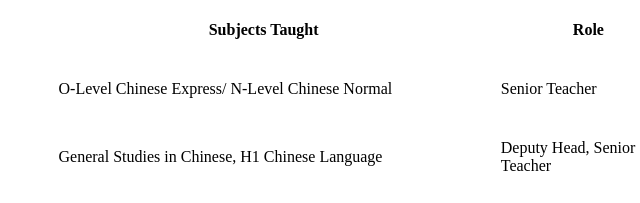
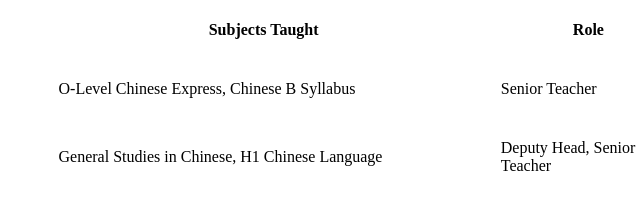
Before and after one commit to ErnestGan/cv, a plain HTML site: page index.html in a window 1280 px wide. Shown: the part 984-1187 px from the top of the page, 332-972 px from the left. Drawn offline with Linux system fonts and the light colour scheme.

Commit message:
fixed wrong info

```diff
--- a/index.html
+++ b/index.html
@@ -65,7 +65,7 @@
       <tbody>
         <tr>
           <td>Bedok Green Secondary School</td>
-          <td>O-Level Chinese Express/ N-Level Chinese Normal</td>
+          <td>O-Level Chinese Express, Chinese B Syllabus</td>
           <td>Senior Teacher</td>
           <td>2019 - 2020</td>
         </tr>
```
